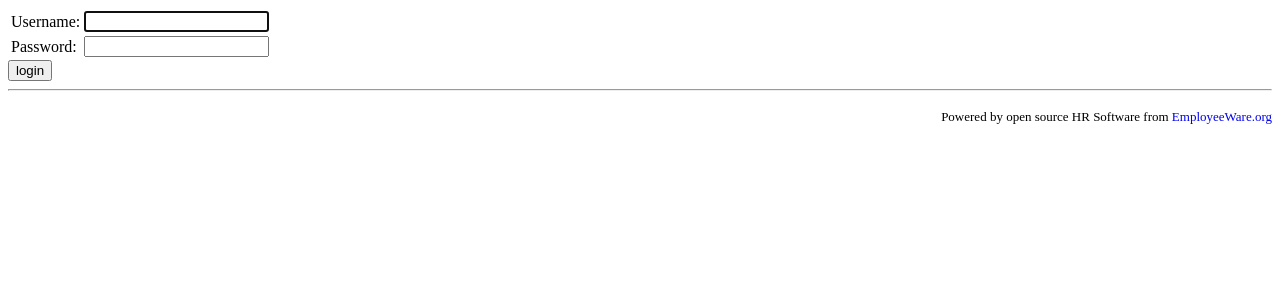
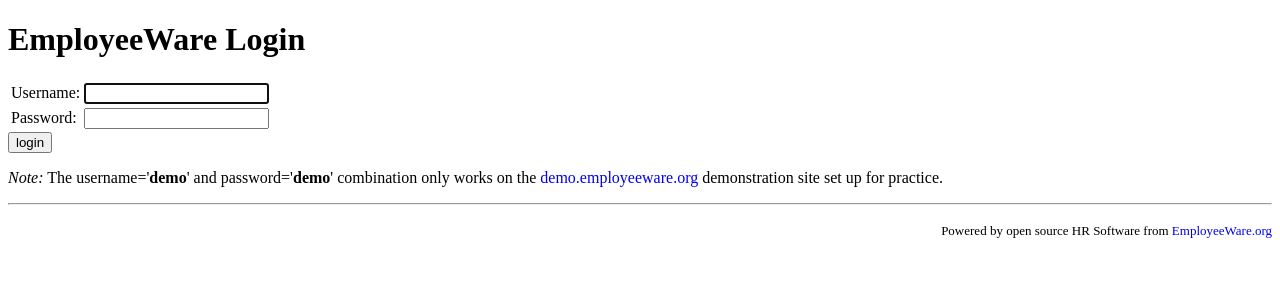
Before and after one commit to predragokanovic/employeeware, a Django app: page /accounts/login/ in a window 1280 px wide. Shown: the top 300 px of the page. Run offline with Django 3.2, Linux system fonts and the light colour scheme.

Commit message:
users must now log in to view chart. superusers can create a guest account with no edit access for viewers-only.

```diff
--- a/employeeware/urls.py
+++ b/employeeware/urls.py
@@ -21,6 +21,6 @@
 	# Uncomment the next line to enable the admin:
 	url(r'^admin/', include(admin.site.urls)),
 
-	(r'^accounts/login/$', 'django.contrib.auth.views.login'),
+	url(r'^accounts/login/$', 'django.contrib.auth.views.login', name='login'),
 
 )
--- a/orgchartapp/views.py
+++ b/orgchartapp/views.py
@@ -12,7 +12,7 @@
 	})
 	return HttpResponse(t.render(c))
 
-#@login_required
+@login_required
 def byEmployee(request):
 	employee_list = Employee.objects.all().order_by('full_name')
 	t = loader.get_template('orgchart/employees.html')
@@ -21,7 +21,7 @@
 	})
 	return HttpResponse(t.render(c))
 
-#@login_required
+@login_required
 def byReportingRelationship(request, manager_id):
 	reporting_relationship_list = ReportingRelationship.objects.filter(Q(supervisor_id = manager_id) | Q(employee_id = manager_id)).order_by('dotted', 'employee__full_name')
 	primary_supervisor_id = ReportingRelationship.objects.filter(Q(employee_id = manager_id))[0].supervisor_id
--- a/templates/registration/login.html
+++ b/templates/registration/login.html
@@ -1,12 +1,14 @@
 {% extends "base.html" %}
 
 {% block content %}
+
+<h1>EmployeeWare Login</h1>
 
 {% if form.errors %}
 <p>Your username and password didn't match. Please try again.</p>
 {% endif %}
 
-<form method="post" action="{% url 'django.contrib.auth.views.login' %}">
+<form method="post" action="{% url login %}">
 {% csrf_token %}
 <table>
 <tr>
@@ -22,5 +24,8 @@
 <input type="submit" value="login" />
 <input type="hidden" name="next" value="{{ next }}" />
 </form>
-
+<p>
+<em>Note:</em> The username='<strong>demo</strong>' and password='<strong>demo</strong>' combination only works on the
+<a href="http://demo.employeeware.org/">demo.employeeware.org</a> demonstration site set up for practice.
+</p>
 {% endblock %}
```
